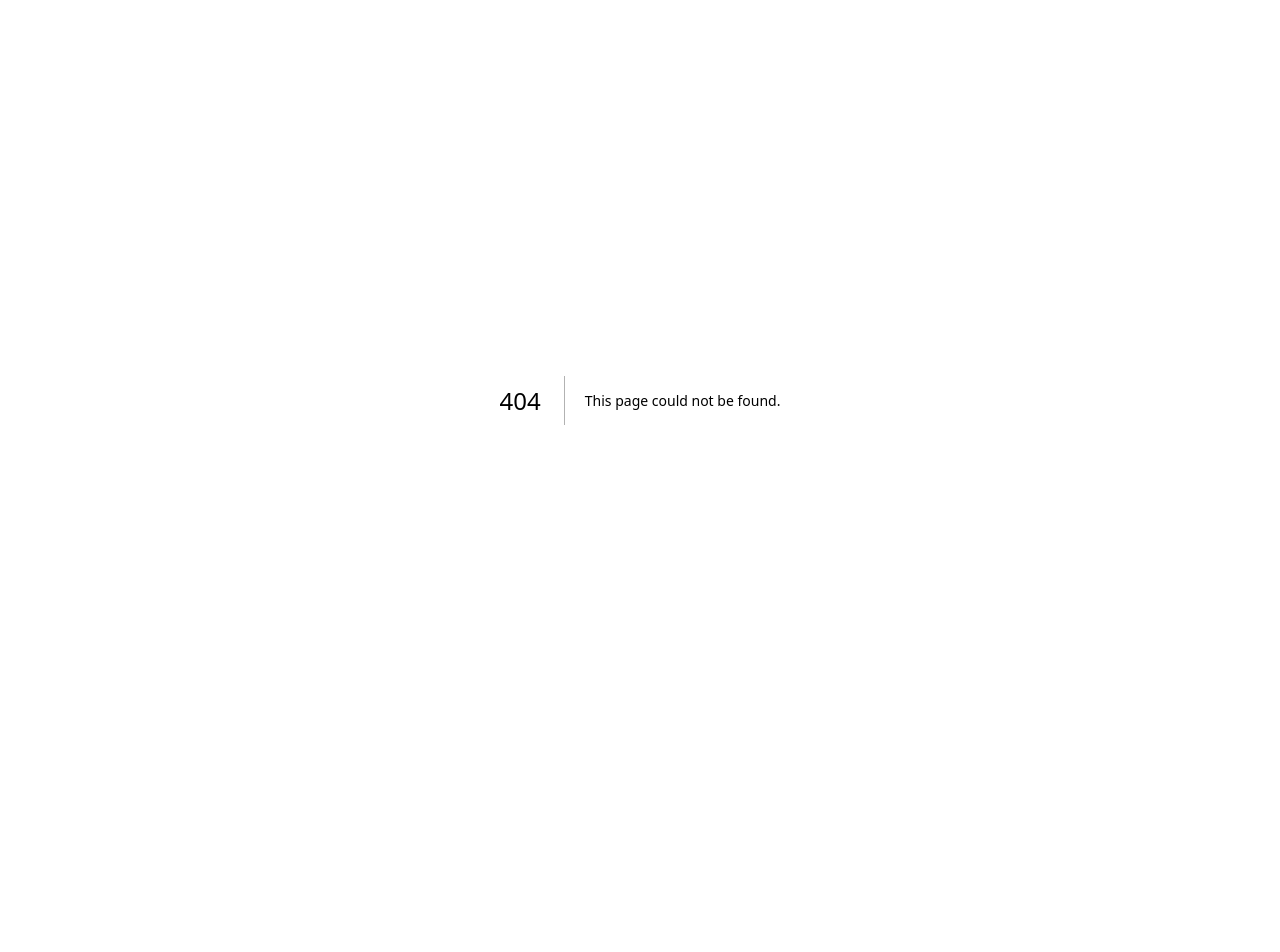
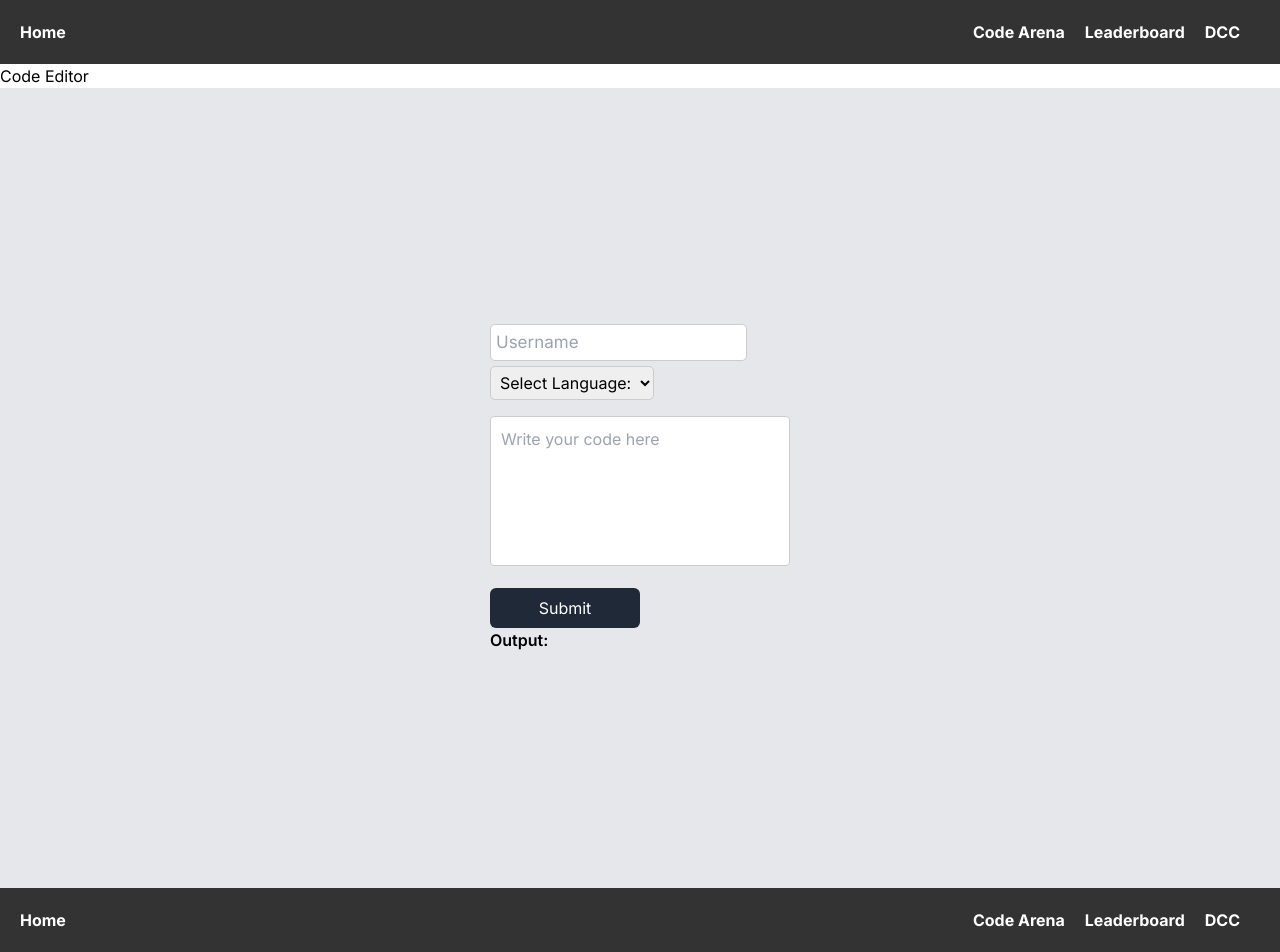
Before and after one commit to BishtAmi/Blind_Coding, a Next.js app: page /suspense in a window 1280 px wide. Before the commit this address had no page. Shown: the top 952 px of the page. Before the commit the page ends 800 px from the top, so only its background shows below. Built offline with nearby package versions, Linux system fonts and the light colour scheme; no server answers.

Commit message:
ide added

```diff
--- a/app/problems/page.tsx
+++ b/app/problems/page.tsx
@@ -168,7 +168,6 @@ export default function Problems() {
   };
 
   return (
-    <Suspense>
     <>
       <Navbar />
       <div className="h-screen flex items-center justify-center bg-black text-white">
@@ -213,6 +212,5 @@ export default function Problems() {
         </div>
       </div>
     </>
-    </Suspense>
   );
 }
--- /dev/null
+++ b/app/suspense/page.tsx
@@ -0,0 +1,15 @@
+import { Suspense } from "react";
+
+// Import the components
+import QuestionForm from "../ide/page";
+import Problems from "../problems/page";
+
+// Wrap both components with the same Suspense
+export default function Sus() {
+  return (
+    <Suspense>
+      <QuestionForm/>
+      <Problems />
+    </Suspense>
+  );
+}
```
Lines whose indentation alone changed are shown as unchanged.
